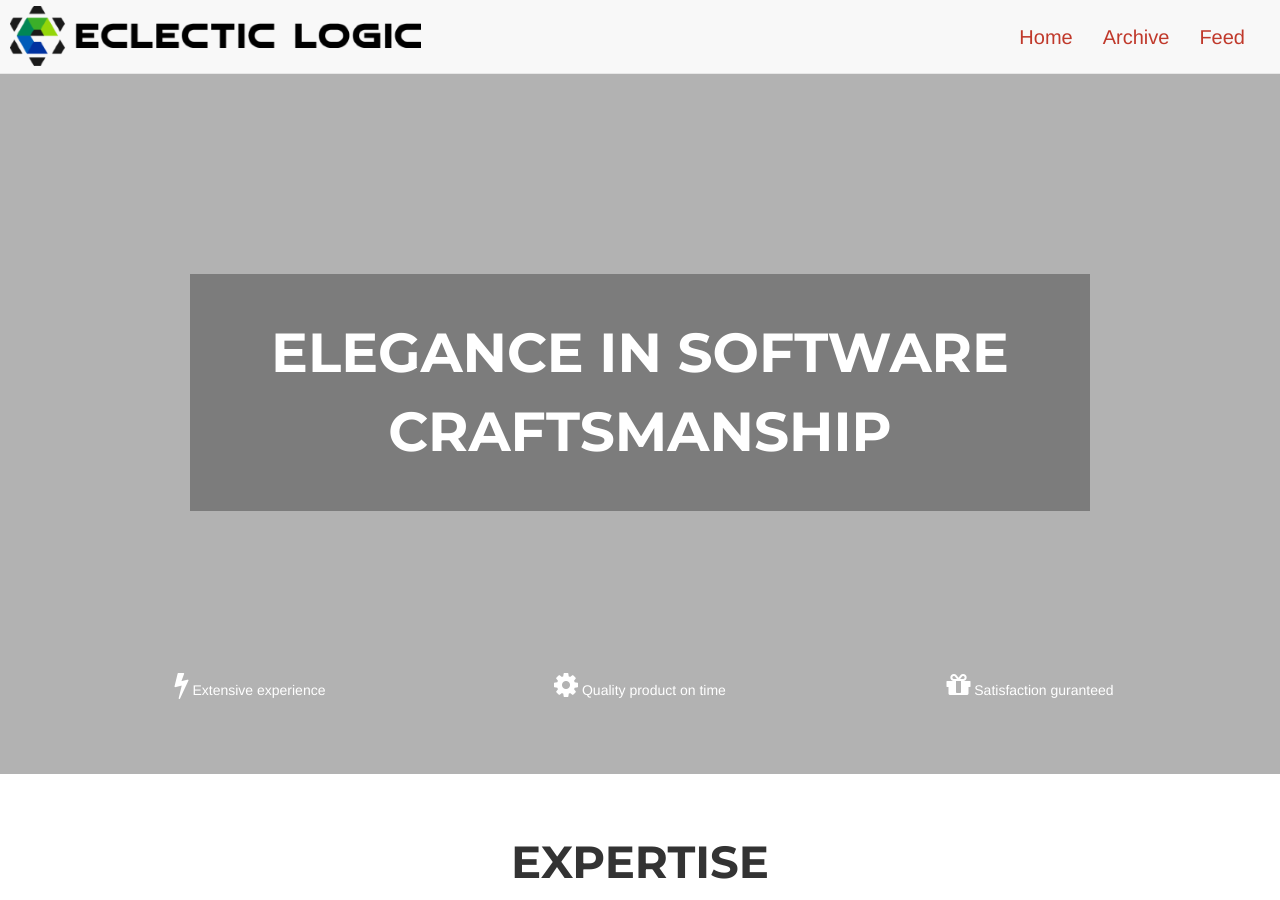
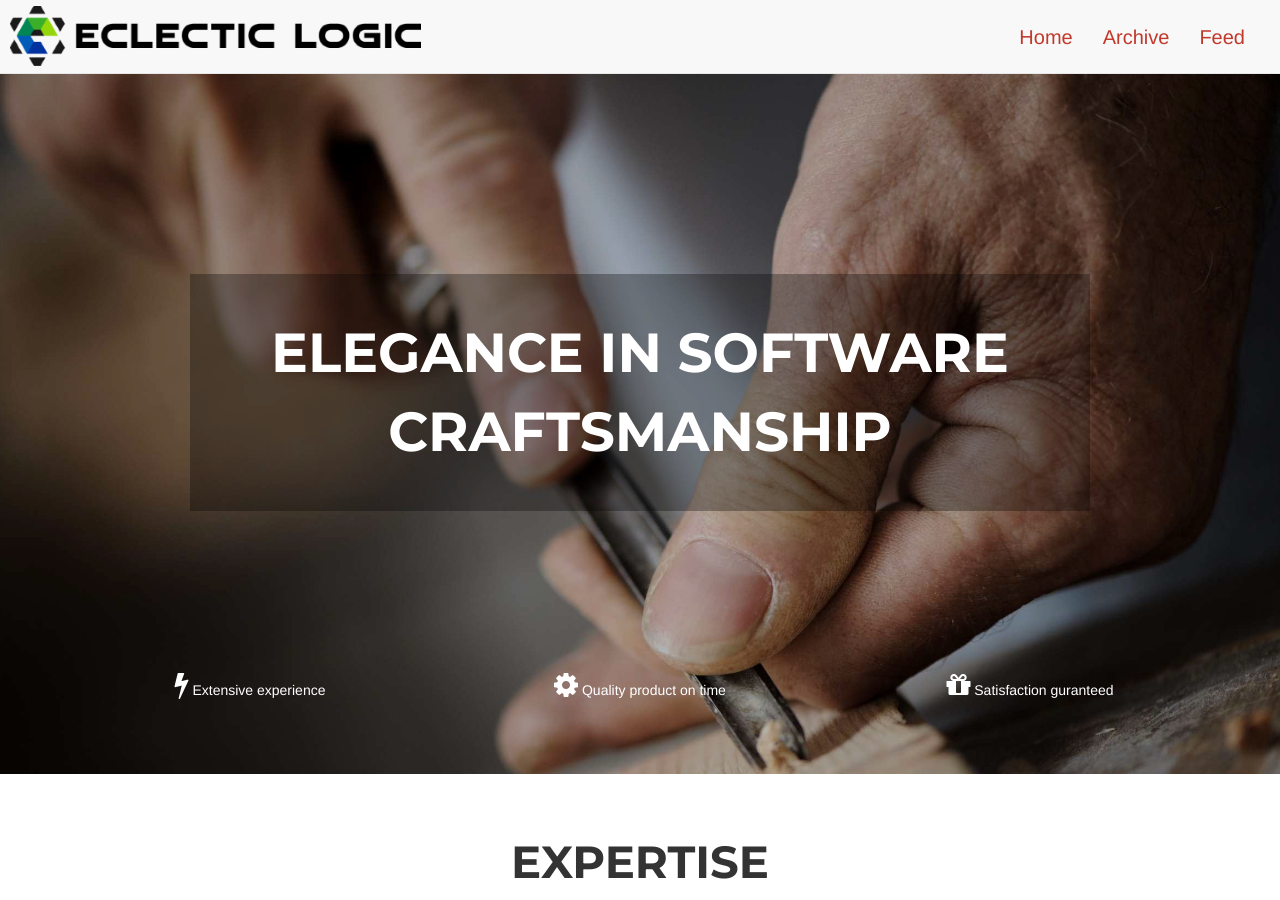
Before and after one commit to eclecticlogic/eclecticlogic.github.io, a Jekyll site: the page built from index.html, in a window 1280 px wide and 900 px high. Built offline with Jekyll 4.4.1, drawn with Linux system fonts in a browser that asks for light colours; nearby versions of some CDN libraries; Markdown is read by kramdown in place of the engine named in the settings; comment, search, counter and statistics services are not loaded.

Commit message:
fixed title.

```diff
--- a/_includes/head.html
+++ b/_includes/head.html
@@ -7,7 +7,7 @@
   <meta name="viewport" content="width=device-width, initial-scale=1.0, maximum-scale=1">
 
   <title>
-    {% if page.title == "Home" %}
+    {% if page.title == "Eclectic Logic" %}
       {{ site.title }} &middot; {{ site.tagline }}
     {% else %}
       {{ page.title }} &middot; {{ site.title }}
@@ -21,7 +21,7 @@
     <link rel="stylesheet" href="{{ site.baseurl }}public/css/zerif.css">
     <link rel="stylesheet" href="{{ site.baseurl }}public/css/eclectic.css">
 
-    <link href="//maxcdn.bootstrapcdn.com/font-awesome/4.2.0/css/font-awesome.min.css" rel="stylesheet">
+    <link href="http://maxcdn.bootstrapcdn.com/font-awesome/4.2.0/css/font-awesome.min.css" rel="stylesheet">
     <link href='http://fonts.googleapis.com/css?family=Montserrat:700,400' rel='stylesheet' type='text/css'>
 
     <link rel="shortcut icon" href="{{ site.baseurl }}public/favicon.ico">
@@ -31,7 +31,7 @@
 
     <!-- Latest compiled and minified CSS -->
 
-    {% if page.title == "Home" %}
+    {% if page.title == "Eclectic Logic" %}
         <script src="https://ajax.googleapis.com/ajax/libs/jquery/1.11.0/jquery.min.js"></script>
         <script src="{{ site.baseurl }}public/js/parallax.min.js"></script>
     {% endif %}
```
